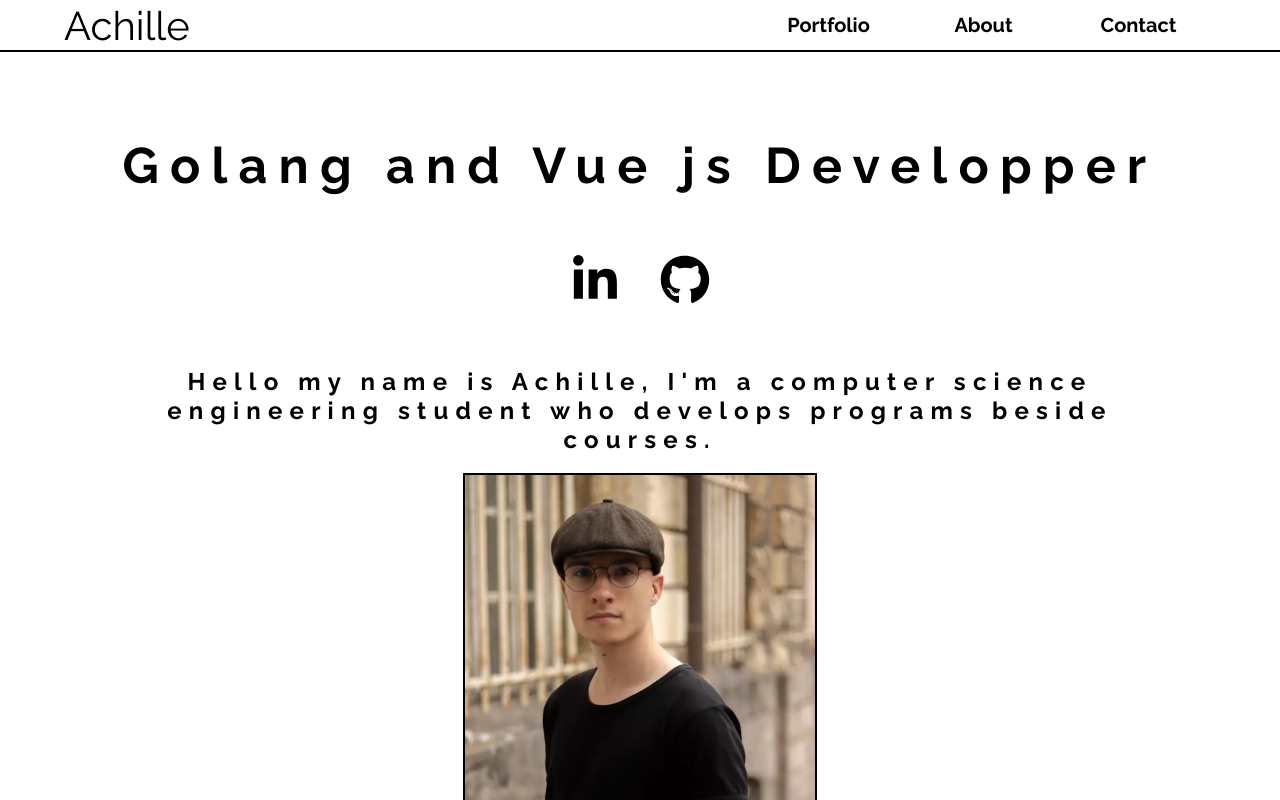
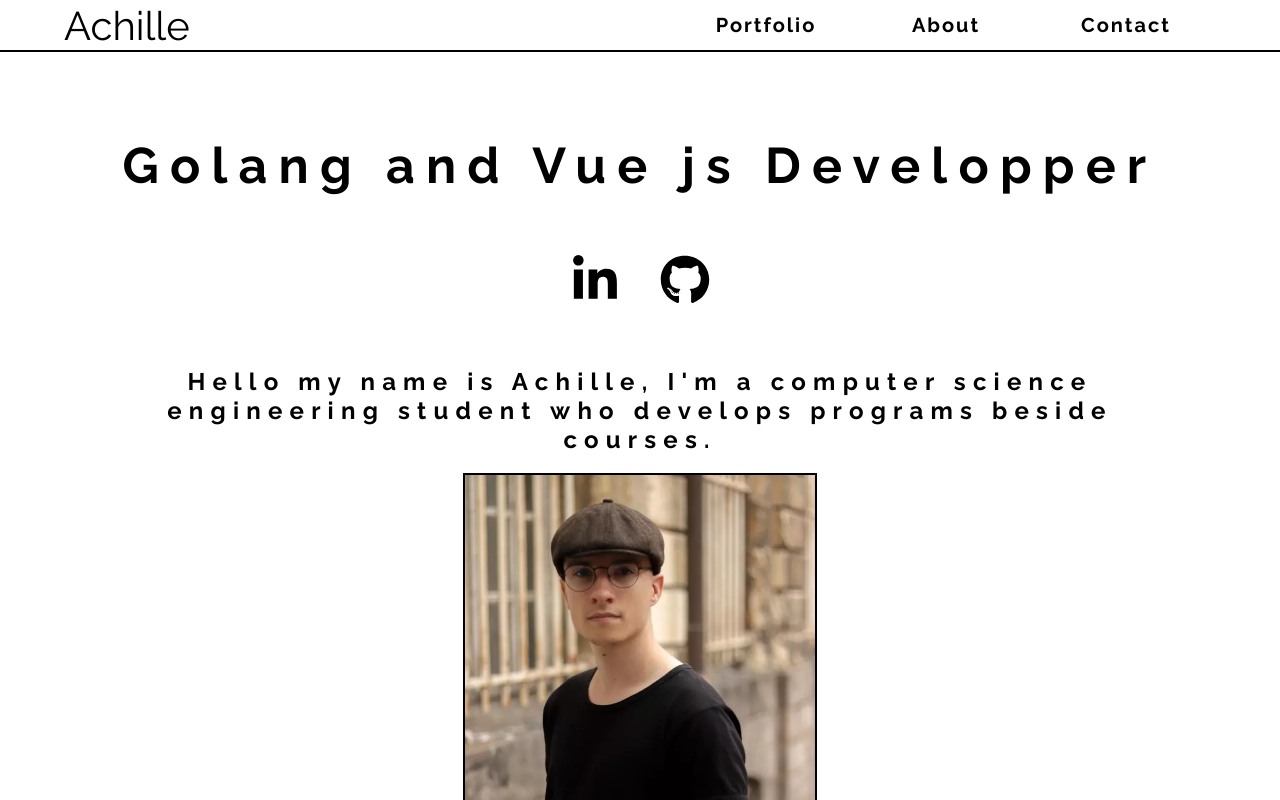
Before and after one commit to macxcool/resume-website, a Vue app: page / in a window 1280 px wide. Shown: the top 800 px of the page. Built offline with nearby package versions, Linux system fonts and the light colour scheme.

Commit message:
:lipstick: Letter spacing in the menu

```diff
--- a/src/components/Header.vue
+++ b/src/components/Header.vue
@@ -83,8 +83,9 @@ nav {
 }
 a.desktop {
     padding: 0 15px;
+    letter-spacing: 0.1em;
     height: 100%;
-    width: 125px;
+    width: 150px;
     font-weight: bold;
     font-size: 20px;
     display: flex;
@@ -93,6 +94,7 @@ a.desktop {
 }
 a.mobile {
     width: 100%;
+    letter-spacing: 0.1em;
     font-size: 20px;
     display: flex;
     justify-content: center;
```
